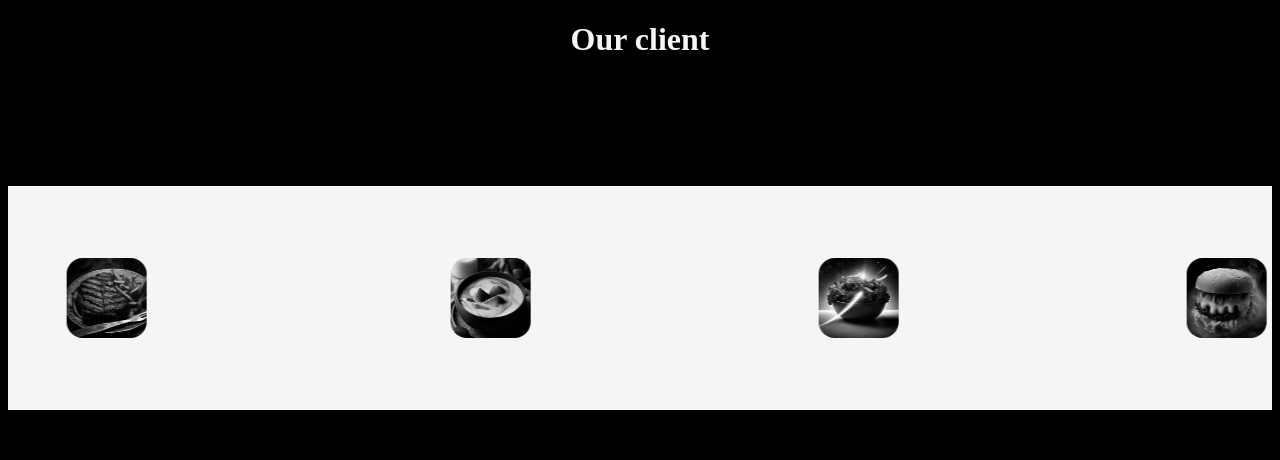
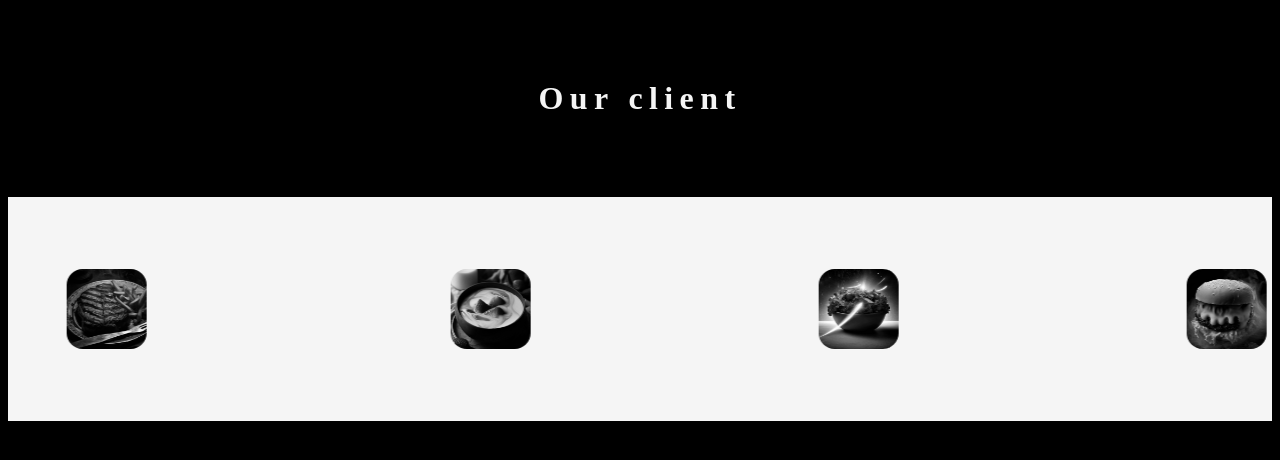
Before and after one commit to Tomba-Hopkins/sparepart-web, a plain HTML site: page infinite-scroll-x/index.html in a window 1280 px wide. Drawn offline with Linux system fonts and the light colour scheme.

Commit message:
komit margin

```diff
--- a/infinite-scroll-x/index.html
+++ b/infinite-scroll-x/index.html
@@ -14,8 +14,13 @@
             text-align: center;
         }
 
+        h1 {
+            margin-top: 5rem;
+            letter-spacing: 0.4rem;
+        }
+
         .dad {
-            margin-top: 8rem;
+            margin-top: 5rem;
             overflow: hidden;
             display: flex;
         }
```
